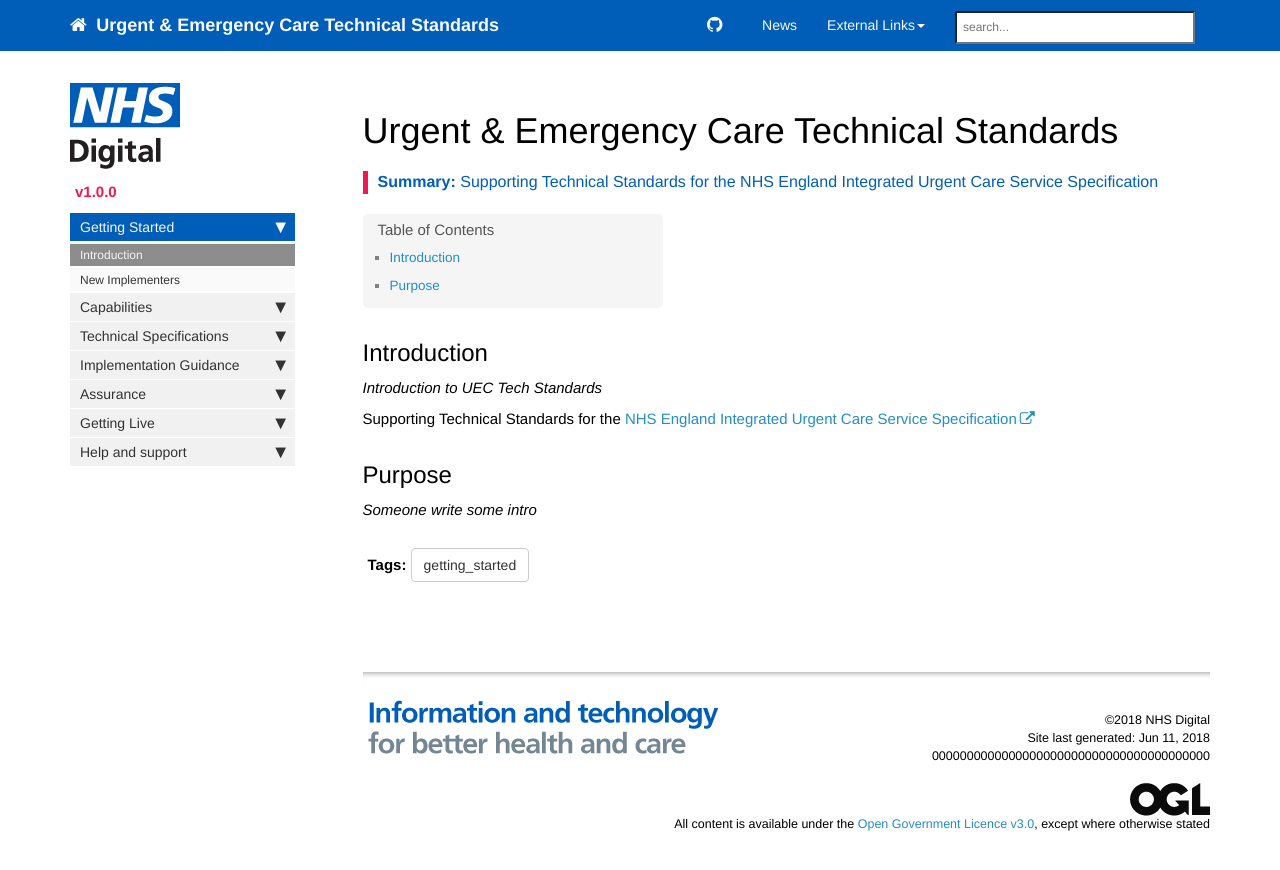
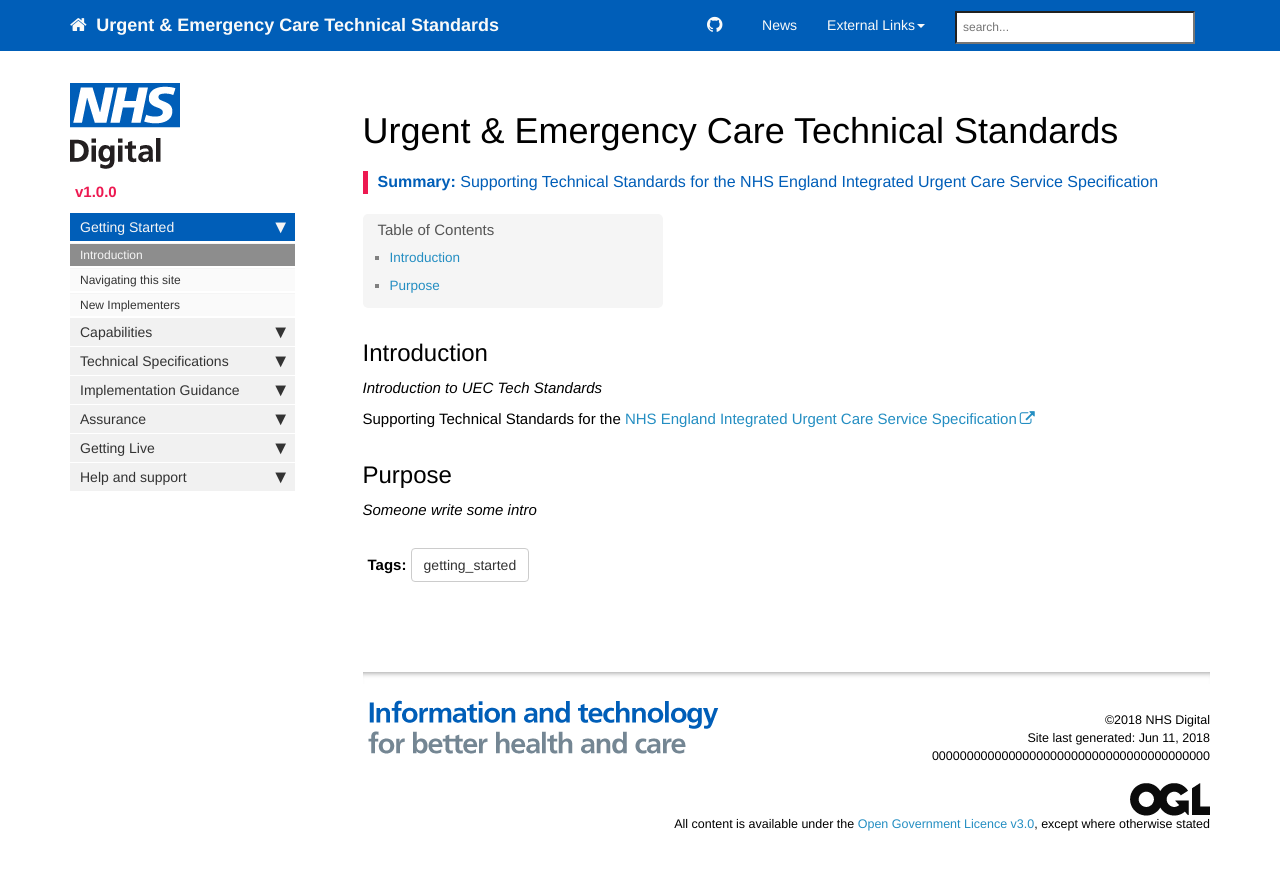
Before and after one commit to iuec/uec-tech-standards, a Jekyll site: the page built from index.md, in a window 1280 px wide. Shown: the top 870 px of the page. Built offline with Jekyll 4.4.1, drawn with Linux system fonts in a browser that asks for light colours; nearby versions of some CDN libraries.

```diff
--- a/_data/sidebars/overview_sidebar.yml
+++ b/_data/sidebars/overview_sidebar.yml
@@ -11,6 +11,9 @@ entries:
       url: /index.html
       output: web, pdf
       type: homepage
+    - title: Navigating this site
+      url: /holding_page.html
+      output: web
     - title: New Implementers
       url: /holding_page.html
       output: web, pdf
@@ -66,7 +69,7 @@ entries:
           output: web
         - title: API Documentation
           output: web
-          url: https://nhsd-a2si.github.io/dos-api-docs
+          url: "https://nhsd-a2si.github.io/dos-api-docs"
 
   - title: Implementation Guidance
     output: web
```
